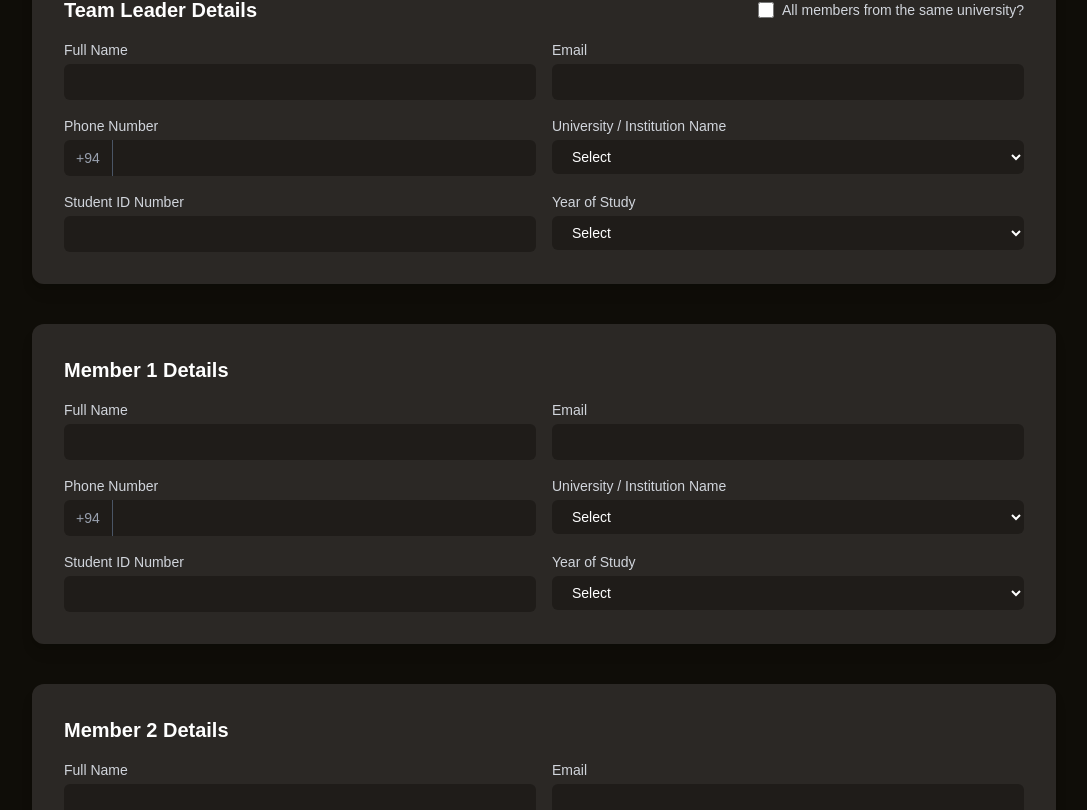
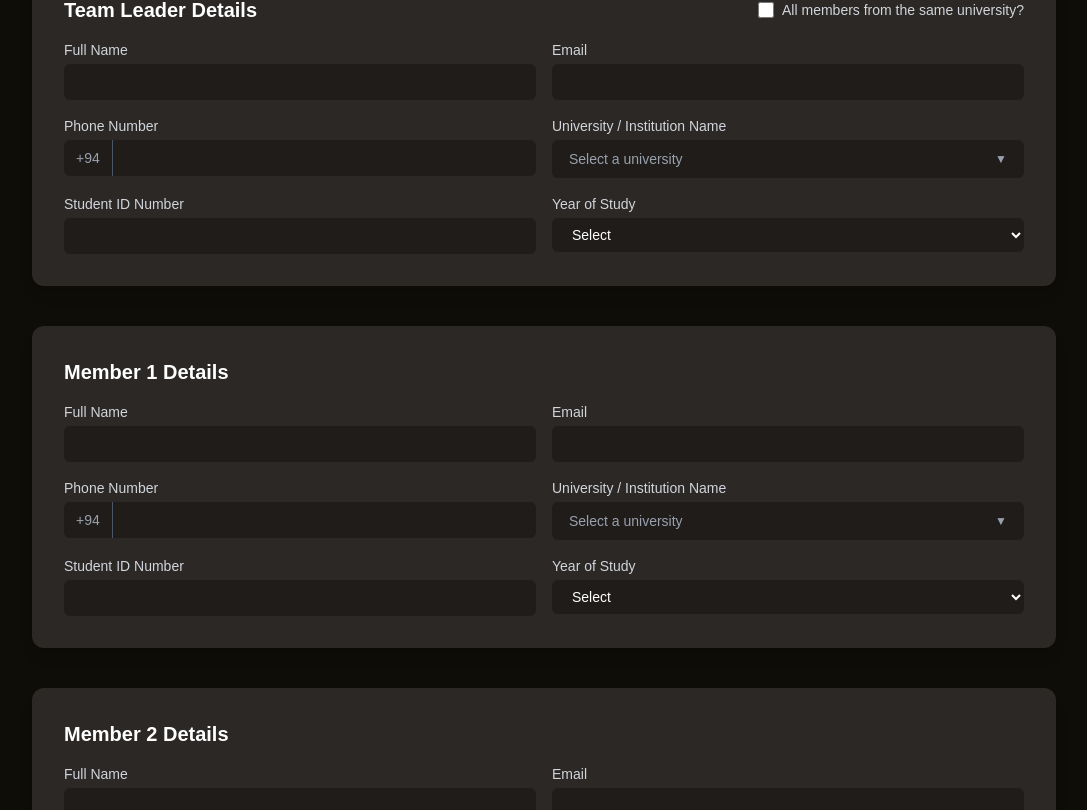
Before and after one commit to CSSL-GenZ-Chapter-UCSC/Genzipher-Web, a Next.js app: page /register in a window 1280 px wide. Shown: the part 830-1640 px from the top of the page, without its empty margins (96-1183 px from the left). Built offline with nearby package versions, Linux system fonts and the light colour scheme; a web font is replaced by a local one.

Commit message:
feat: updated university list and added uni list search to register page

```diff
--- a/src/components/register.tsx
+++ b/src/components/register.tsx
@@ -1,48 +1,70 @@
 "use client";
-import React, { useState, useEffect } from "react";
+import React, { useState, useEffect, useRef } from "react";
 import { formSchema } from "@/utils/validate";
+
+// const universityList = [
+//   "Aquinas College",
+//   "Eastern University",
+//   "Esoft",
+//   "General Sir John Kotelawala Defence University (KDU)",
+//   "Horizon Campus",
+//   "Informatics Institute of Technology (IIT)",
+//   "International College of Business and Technology (ICBT)",
+//   "KAATSU International University (KIU)",
+//   "National Institute of Business Management (NIBM)",
+//   "NSBM Green University",
+//   "Open University of Sri Lanka (OUSL)",
+//   "Rajarata University",
+//   "Sabaragamuva University",
+//   "Saegis Campus",
+//   "SANASA Campus",
+//   "South Eastern University",
+//   "Sri Lanka Institute of Information Technology (SLIIT)",
+//   "Sri Lanka Technological Campus (SLTC)",
+//   "University of Colombo",
+//   "University of Colombo School of Computing (UCSC)",
+//   "University of Jaffna",
+//   "University of Kelaniya",
+//   "University of Moratuwa",
+//   "University of Peradeniya",
+//   "University of Ruhuna",
+//   "University of Sri Jayewardenepura",
+//   "University of Vavuniya",
+//   "University of Vocational Technology (UNIVOTEC)",
+//   "Uva Wellassa University",
+//   "Wayamba University",
+//   "Other",
+// ];
 
 const universityList = [
   "University of Colombo School of Computing (UCSC)",
+  "University of Moratuwa",
+  "Informatics Institute of Technology (IIT)",
+  "Sri Lanka Institute of Information Technology (SLIIT)",
+  "University of Peradeniya",
   "University of Colombo",
-  "University of Peradeniya",
   "University of Sri Jayewardenepura",
-  "University of Kelaniya",
-  "University of Moratuwa",
-  "University of Jaffna",
-  "University of Ruhuna",
-  "IIT",
-  "ICBT",
+  "NSBM Green University",
+  "National Institute of Business Management (NIBM)",
+  "Sri Lanka Technological Campus (SLTC)",
   "Esoft",
-  "KIU",
-  "SLTC",
-  "OUSL (Open University of Sri Lanka)",
-  "Eastern University",
-  "South Eastern University",
+  "International College of Business and Technology (ICBT)",
+  "General Sir John Kotelawala Defence University (KDU)",
+  "KAATSU International University (KIU)",
+  "Open University of Sri Lanka (OUSL)",
   "Rajarata University",
   "Sabaragamuva University",
+  "South Eastern University",
+  "Eastern University",
+  "University of Jaffna",
+  "University of Kelaniya",
+  "University of Ruhuna",
+  "University of Vavuniya",
+  "University of Vocational Technology (UNIVOTEC)",
+  "Uva Wellassa University",
   "Wayamba University",
-  "Uva Wellassa University",
-  "University of the Visual & Performing Arts",
-  "Gampaha Wickramarachchi University of Indigenous Medicine",
-  "University of Vavuniya",
-  "KDU (General Sir John Kotelawala Defence University)",
-  "Buddhasravaka Bhiksu University",
-  "Buddhist and Pali University",
-  "Ocean University",
-  "UNIVOTEC (University of Vocational Technology)",
-  "SLIIT (Sri Lanka Institute of Information Technology)",
-  "CINEC Campus",
-  "NSBM Green University",
   "Aquinas College",
   "Horizon Campus",
-  "Saegis Campus",
-  "KAATSU",
-  "SANASA Campus",
-  "Nāgānanda International Institute for Buddhist Studies",
-  "SIBA Campus (Sri Lanka International Buddhist Academy)",
-  "NIBM (National Institute of Business Management)",
-  "SAITM",
   "Other",
 ];
 
@@ -55,37 +77,125 @@ const UniversityInput = ({
 }) => {
   const isOther = value && !universityList.includes(value);
   const [showOtherInput, setShowOtherInput] = useState(isOther);
+  const [isOpen, setIsOpen] = useState(false);
+  const [query, setQuery] = useState("");
+  const containerRef = useRef<HTMLDivElement | null>(null);
 
   useEffect(() => {
     const shouldShowOther = value && !universityList.includes(value);
     setShowOtherInput(shouldShowOther);
   }, [value]);
 
-  const handleSelectChange = (e: React.ChangeEvent<HTMLSelectElement>) => {
-    const selectedValue = e.target.value;
+  useEffect(() => {
+    const handleClickOutside = (event: MouseEvent) => {
+      if (
+        containerRef.current &&
+        !containerRef.current.contains(event.target as Node)
+      ) {
+        setIsOpen(false);
+      }
+    };
+
+    document.addEventListener("mousedown", handleClickOutside);
+    return () => {
+      document.removeEventListener("mousedown", handleClickOutside);
+    };
+  }, []);
+
+  const filteredUniversities = universityList.filter((uni) =>
+    uni.toLowerCase().includes(query.trim().toLowerCase())
+  );
+
+  const handleSelect = (selectedValue: string) => {
     if (selectedValue === "Other") {
       setShowOtherInput(true);
-      onChange(""); // Clear value so user can type
+      onChange("");
     } else {
       setShowOtherInput(false);
       onChange(selectedValue);
     }
+
+    setIsOpen(false);
+    setQuery("");
   };
 
+  const displayValue = showOtherInput ? value || "Other" : value;
+
   return (
-    <div>
-      <select
-        value={showOtherInput ? "Other" : value}
-        onChange={handleSelectChange}
-        className="w-full bg-[#1f1c19] rounded-md px-4 py-2 text-sm focus:outline-none focus:ring-2 focus:ring-[#e0a82e]"
+    <div className="relative" ref={containerRef}>
+      <button
+        type="button"
+        onClick={() => {
+          setIsOpen((prev) => !prev);
+          setQuery("");
+        }}
+        className="w-full bg-[#1f1c19] rounded-md px-4 py-2 text-sm focus:outline-none focus:ring-2 focus:ring-[#e0a82e] flex items-center justify-between border border-transparent hover:border-[#e0a82e]/40 transition"
       >
-        <option value="">Select</option>
-        {universityList.map((uni) => (
-          <option key={uni} value={uni}>
-            {uni}
-          </option>
-        ))}
-      </select>
+        <span
+          className={`text-left ${
+            displayValue ? "text-white" : "text-gray-400"
+          }`}
+        >
+          {displayValue || "Select a university"}
+        </span>
+        <span
+          className={`text-xs text-gray-400 transition-transform ${
+            isOpen ? "-rotate-180" : ""
+          }`}
+        >
+          ▼
+        </span>
+      </button>
+
+      {isOpen && (
+        <div className="absolute left-0 right-0 mt-2 bg-[#1f1c19] border border-[#3b332d] rounded-lg shadow-2xl z-20 overflow-hidden">
+          <div className="flex items-center gap-2 px-3 py-2 border-b border-[#3b332d]">
+            <svg
+              xmlns="http://www.w3.org/2000/svg"
+              viewBox="0 0 20 20"
+              fill="none"
+              stroke="currentColor"
+              className="w-4 h-4 text-gray-400"
+            >
+              <circle cx="9" cy="9" r="6" strokeWidth="1.5" />
+              <path
+                strokeWidth="1.5"
+                strokeLinecap="round"
+                d="m13 13 3 3"
+              />
+            </svg>
+            <input
+              autoFocus
+              type="text"
+              value={query}
+              onChange={(e) => setQuery(e.target.value)}
+              placeholder="Search universities..."
+              className="flex-1 bg-transparent text-sm text-white placeholder:text-gray-500 focus:outline-none"
+            />
+          </div>
+          <div className="max-h-52 overflow-y-auto">
+            {filteredUniversities.length === 0 ? (
+              <div className="px-4 py-3 text-sm text-gray-400">
+                No matches found
+              </div>
+            ) : (
+              filteredUniversities.map((uni) => (
+                <button
+                  type="button"
+                  key={uni}
+                  onClick={() => handleSelect(uni)}
+                  className={`w-full text-left px-4 py-3 text-sm transition hover:bg-[#2b2825] ${
+                    value === uni ? "text-[#e0a82e]" : "text-gray-200"
+                  }`}
+                >
+                  {uni}
+                </button>
+              ))
+            )}
+          </div>
+        </div>
+      )}
+
       {showOtherInput && (
         <input
           type="text"
```
